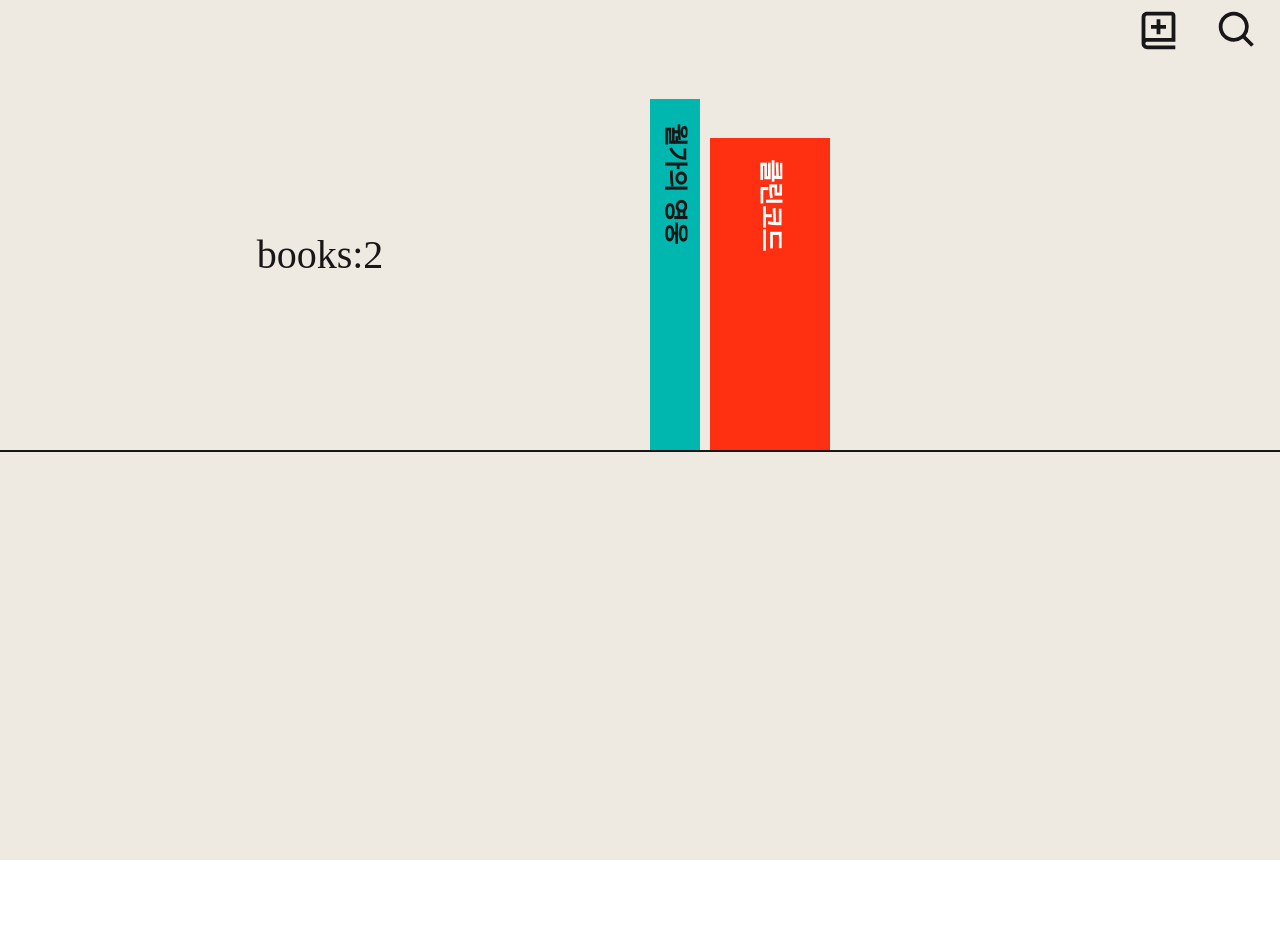
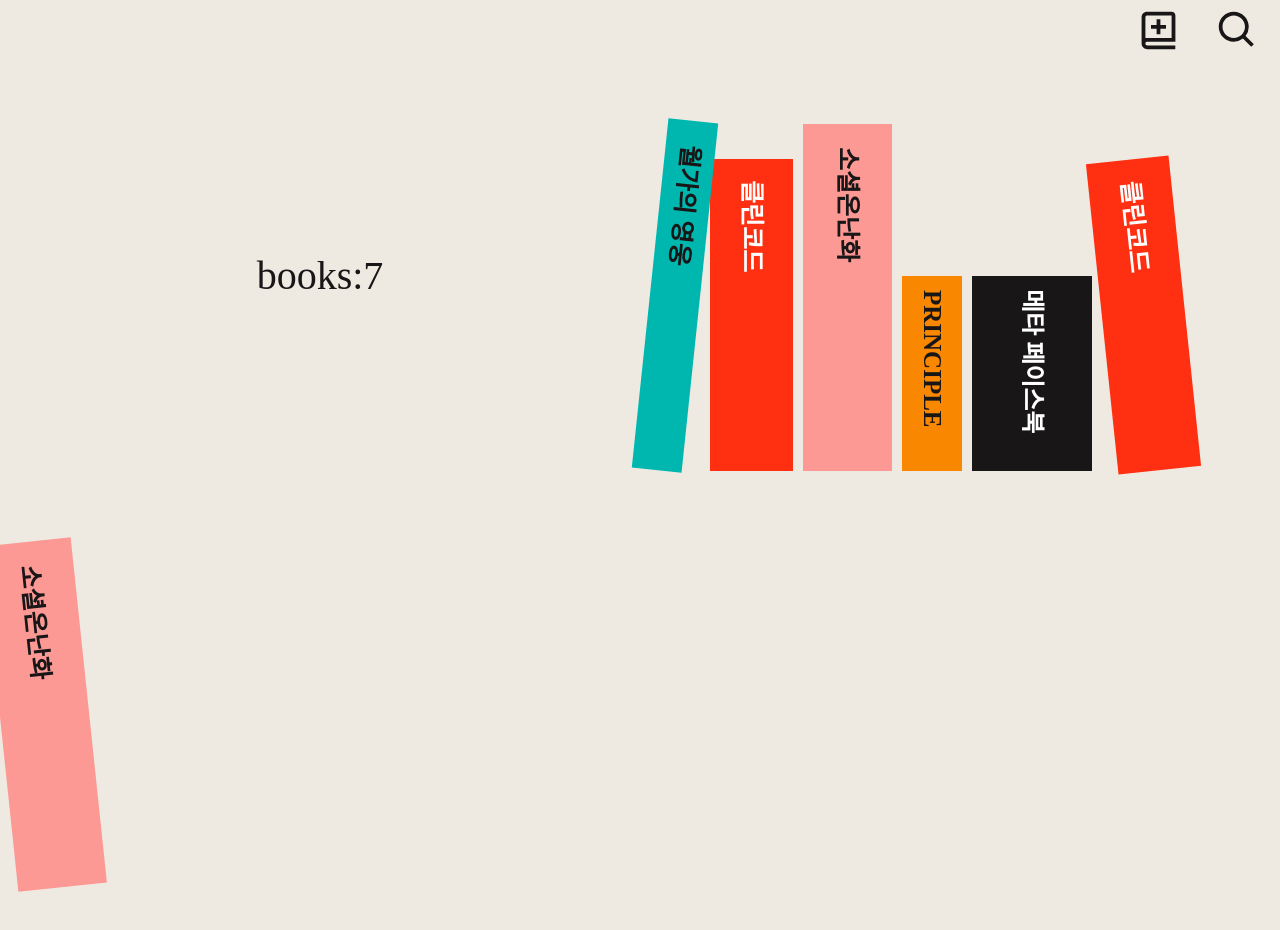
Before and after one commit to SuRyeon-Lee/proj-booksehlf, a React (Create React App) app: page / in a window 1280 px wide. Shown: the top 930 px of the page. Before the commit the page ends 860 px from the top, so only its background shows below. Built offline with nearby package versions, Linux system fonts and the light colour scheme.

Commit message:
feat(Book): 가장자리 책 각도 조정

```diff
--- a/src/components/Book.jsx
+++ b/src/components/Book.jsx
@@ -1,9 +1,52 @@
+import { useEffect, useState } from 'react';
 import styled  from 'styled-components';
 
 const Book = ({book})=>{
+
+    useEffect(()=>{
+        const checkAndSetEdgeBooks = ()=>{
+            const startBooks = [...document.querySelectorAll('.start')];
+            const endBooks =  [...document.querySelectorAll('.end')];
+
+            for(let i=0;i<startBooks.length;i++){
+                startBooks[i].classList.remove('start')
+            };
+            for(let i=0;i<endBooks.length;i++){
+                endBooks[i].classList.remove('end')
+            };
+
+            const bookDoms = document.querySelectorAll('.book');
+            const bookDomsLocationX = [...document.querySelectorAll('.book')].map((dom)=>{
+                return dom.getBoundingClientRect().x
+            })
+
+            let prev = 0;
+            const starts = [bookDoms[0]];
+            const ends = [bookDoms[bookDoms.length-1]];
+            for(let i=0; i<bookDomsLocationX.length; i++){
+                if(prev > bookDomsLocationX[i]){
+                    ends.push(bookDoms[i-1])
+                    starts.push(bookDoms[i])
+                }
+                prev = bookDomsLocationX[i];
+            }
+
+            for(let i=0;i<starts.length;i++){
+                starts[i].classList.add('start')
+            };
+            for(let i=0;i<ends.length;i++){
+                ends[i].classList.add('end')
+            };
+
+        }
+        checkAndSetEdgeBooks()
+        window.addEventListener('resize',checkAndSetEdgeBooks)
+    },[])
+
     return(
         <>
             <Container
+                className='book'
                 height={book.height}
                 thickness={book.thickness}
                 coverColor={book.coverColor}
@@ -19,6 +62,7 @@ const Book = ({book})=>{
 }
 
 const Container = styled.div`
+    margin-top: 60px;
     position: relative;
     display: flex;
     align-items: flex-end;
@@ -26,6 +70,17 @@ const Container = styled.div`
     width: ${(props) => props.thickness ? props.thickness : 0};
     background-color: ${(props) => props.coverColor ? props.coverColor : 'var(--cherry-red)'};
     cursor: pointer;
+
+    &.start{
+        transform: rotate(6deg);
+        z-index: 1;
+    }
+
+    &.end{
+        transform: rotate(-6deg);
+        z-index: 1;
+    }
+
 `
 
 const Title = styled.p`
--- a/src/datas/myBooks.js
+++ b/src/datas/myBooks.js
@@ -19,8 +19,58 @@ const myBooks = [
         coverColor: "#FF3011",
         textColor: "#fff",
         height: "80%",
+        thickness: "83px",
+    },
+    {
+        id: uuid(),
+        title: "소셜온난화",
+        author: "찰스 아서",
+        category: "투자",
+        coverColor: "#FC9994",
+        textColor: "#181617",
+        height: "89%",
+        thickness: "89px",
+    },
+    {
+        id: uuid(),
+        title: "PRINCIPLE",
+        author: "찰스 아서",
+        category: "투자",
+        coverColor: "#F98700",
+        textColor: "#181617",
+        height: "50%",
+        thickness: "60px",
+    },
+    {
+        id: uuid(),
+        title: "메타 페이스북",
+        author: "스티븐레비",
+        category: "투자",
+        coverColor: "#181617",
+        textColor: "#ffffff",
+        height: "50%",
         thickness: "120px",
-    }
+    },
+    {
+        id: uuid(),
+        title: "클린코드",
+        author: "로버트 C 마틴",
+        category: "개발",
+        coverColor: "#FF3011",
+        textColor: "#fff",
+        height: "80%",
+        thickness: "83px",
+    },
+    {
+        id: uuid(),
+        title: "소셜온난화",
+        author: "찰스 아서",
+        category: "투자",
+        coverColor: "#FC9994",
+        textColor: "#181617",
+        height: "89%",
+        thickness: "89px",
+    },
 ]
 
 export default myBooks;
--- a/src/pages/Main.jsx
+++ b/src/pages/Main.jsx
@@ -23,7 +23,7 @@ const Main = ()=>{
 
 const Container = styled.main`
     width: 100%;
-    min-height: 100vh;
+    min-height: 150vh;
     background-color: var(--ivory);
 `
 
@@ -34,7 +34,6 @@ const Shelf = styled.div`
     gap:10px;
     width: 100%;
     height: 390px;
-    border-bottom: 2px solid var(--midnight-black)
 `
 
 export default Main;
```
